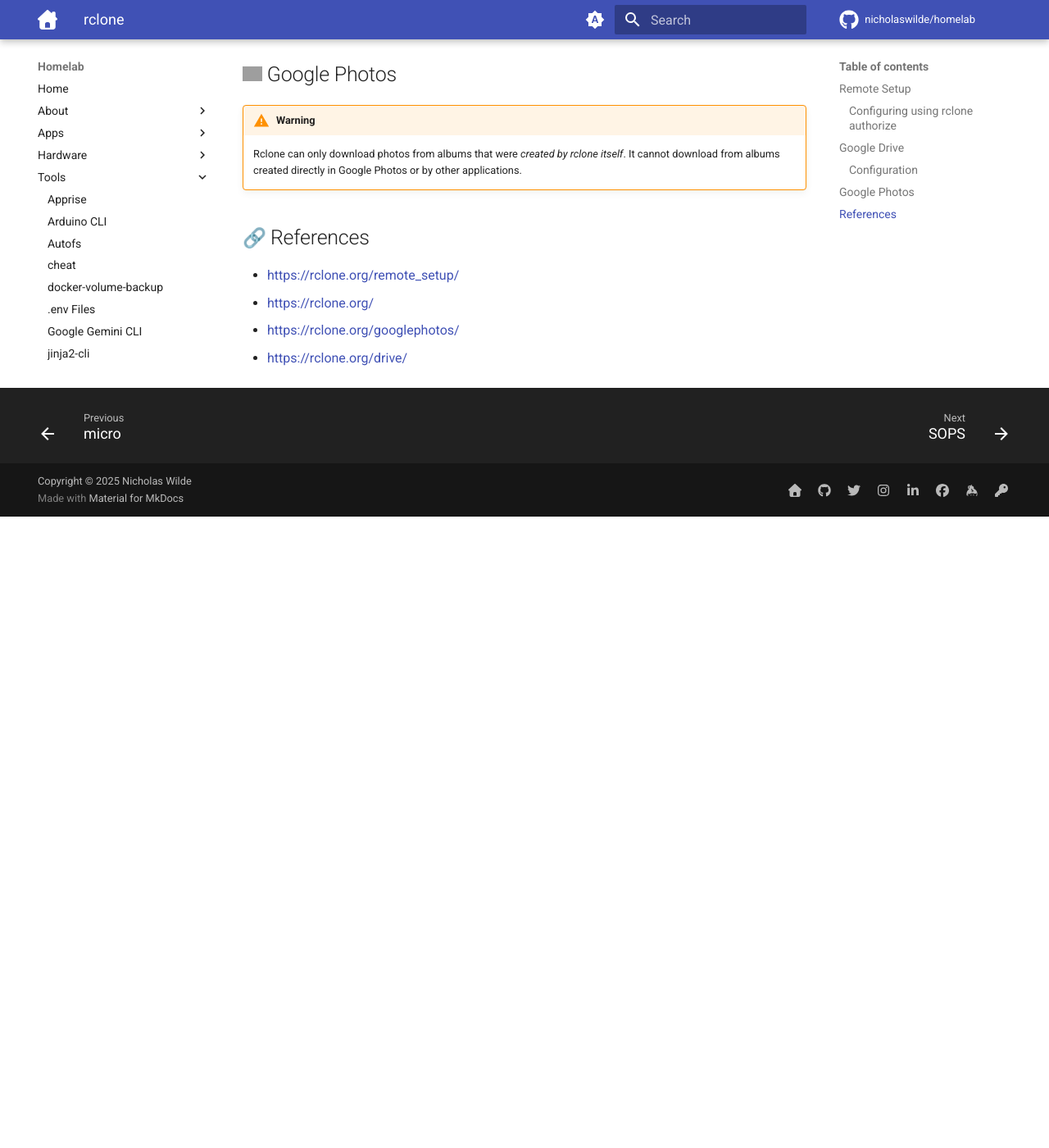
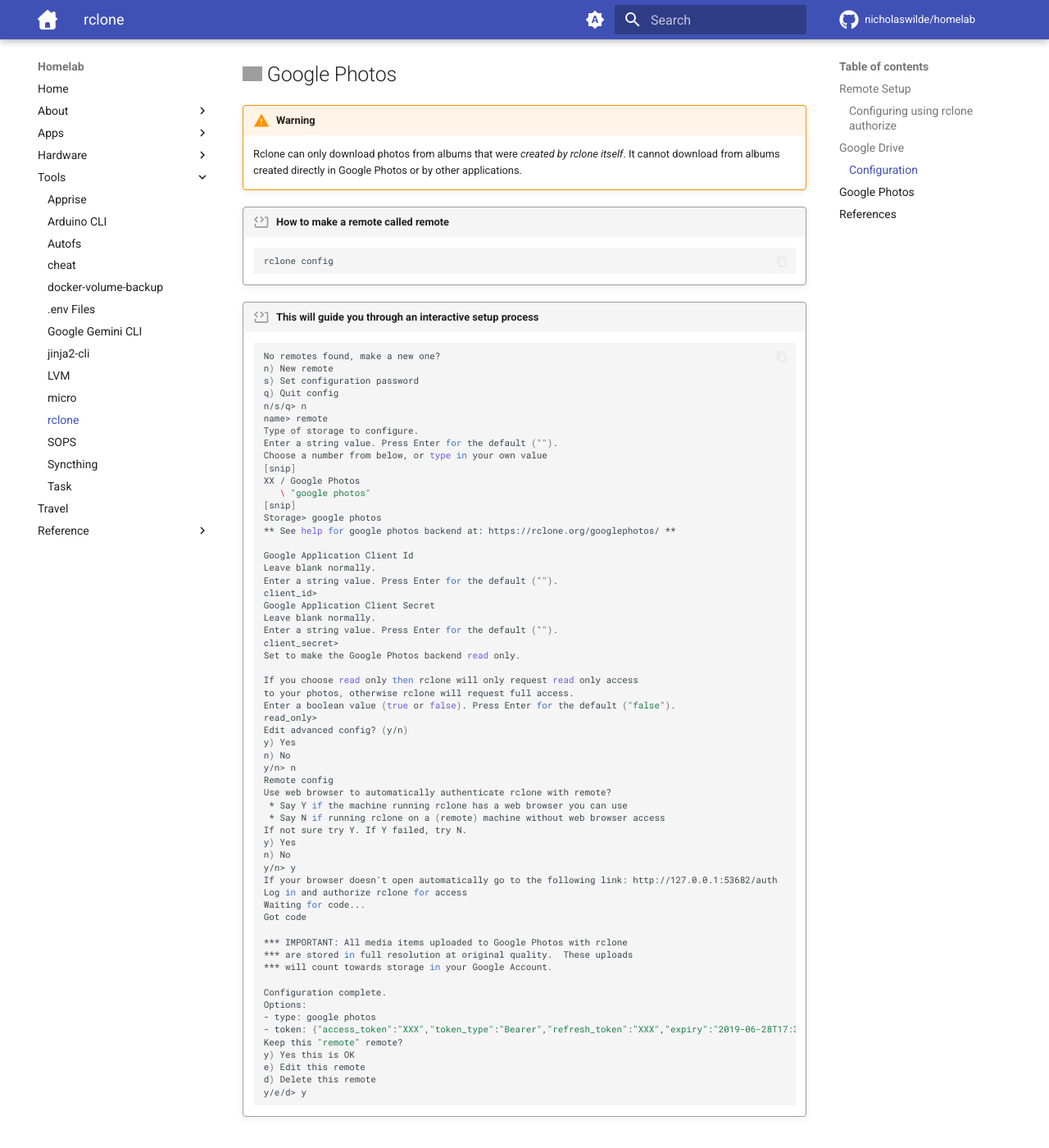
Before and after one commit to nicholaswilde/homelab, an MkDocs documentation site: the page built from docs/tools/rclone.md, in a window 1280 px wide and 1400 px high, scrolled down 3637 px. Shown: the whole window at 82% size. Built offline with MkDocs 1.6.1 and Material for MkDocs 9.7.7, drawn with Linux system fonts in a browser that asks for light colours; emoji names are drawn with the system emoji font; comment, search, counter and statistics services are not loaded; before the commit the page ends 4267 px from its top, so only the background shows below that; grey boxes are pictures that could not be loaded.

Commit message:
Update rclone.md

````diff
--- a/docs/tools/rclone.md
+++ b/docs/tools/rclone.md
@@ -192,6 +192,77 @@
 
     Rclone can only download photos from albums that were *created by rclone itself*. It cannot download from albums created directly in Google Photos or by other applications.
 
+!!! code "How to make a remote called remote"
+
+    ```shell
+    rclone config
+    ```
+
+!!! code "This will guide you through an interactive setup process"
+
+    ```shell
+    No remotes found, make a new one?
+    n) New remote
+    s) Set configuration password
+    q) Quit config
+    n/s/q> n
+    name> remote
+    Type of storage to configure.
+    Enter a string value. Press Enter for the default ("").
+    Choose a number from below, or type in your own value
+    [snip]
+    XX / Google Photos
+       \ "google photos"
+    [snip]
+    Storage> google photos
+    ** See help for google photos backend at: https://rclone.org/googlephotos/ **
+
+    Google Application Client Id
+    Leave blank normally.
+    Enter a string value. Press Enter for the default ("").
+    client_id>
+    Google Application Client Secret
+    Leave blank normally.
+    Enter a string value. Press Enter for the default ("").
+    client_secret>
+    Set to make the Google Photos backend read only.
+
+    If you choose read only then rclone will only request read only access
+    to your photos, otherwise rclone will request full access.
+    Enter a boolean value (true or false). Press Enter for the default ("false").
+    read_only>
+    Edit advanced config? (y/n)
+    y) Yes
+    n) No
+    y/n> n
+    Remote config
+    Use web browser to automatically authenticate rclone with remote?
+     * Say Y if the machine running rclone has a web browser you can use
+     * Say N if running rclone on a (remote) machine without web browser access
+    If not sure try Y. If Y failed, try N.
+    y) Yes
+    n) No
+    y/n> y
+    If your browser doesn't open automatically go to the following link: http://127.0.0.1:53682/auth
+    Log in and authorize rclone for access
+    Waiting for code...
+    Got code
+
+    *** IMPORTANT: All media items uploaded to Google Photos with rclone
+    *** are stored in full resolution at original quality.  These uploads
+    *** will count towards storage in your Google Account.
+
+    Configuration complete.
+    Options:
+    - type: google photos
+    - token: {"access_token":"XXX","token_type":"Bearer","refresh_token":"XXX","expiry":"2019-06-28T17:38:04.644930156+01:00"}
+    Keep this "remote" remote?
+    y) Yes this is OK
+    e) Edit this remote
+    d) Delete this remote
+    y/e/d> y
+    ```
+
 ## :link: References
 
 - <https://rclone.org/remote_setup/>
````
